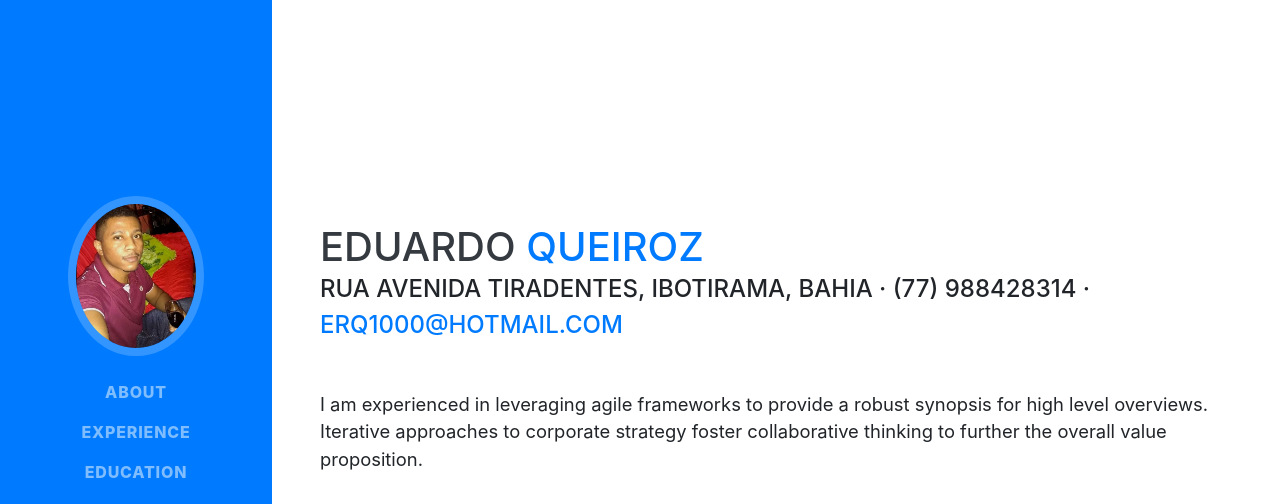
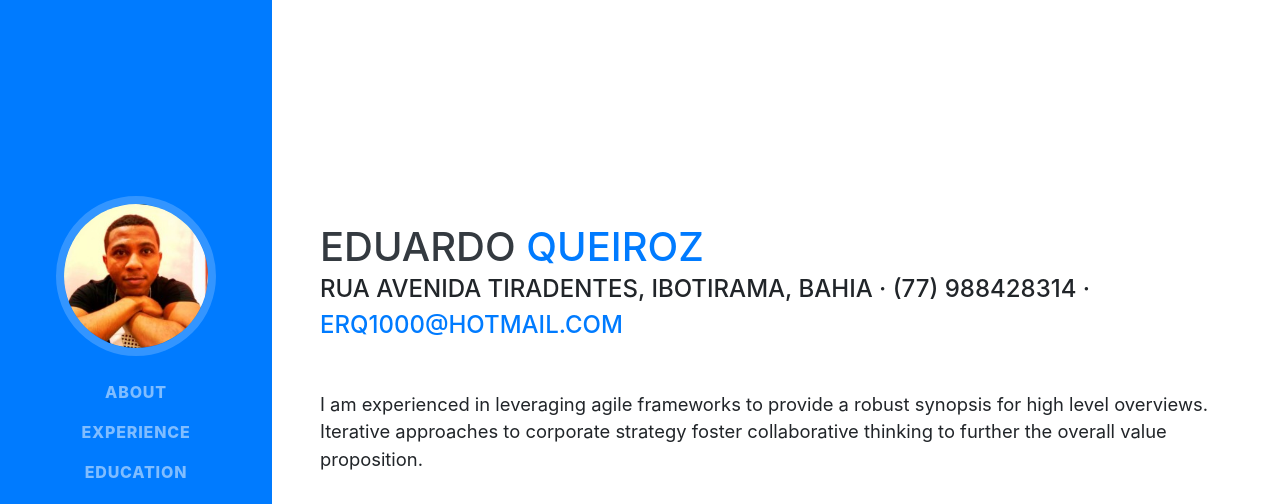
Before and after one commit to erq1000/erq1000.github.io, a website with bundled scripts: page index.html in a window 1280 px wide. Shown: the top 504 px of the page. Built offline with nearby package versions, Linux system fonts and the light colour scheme; a web font is replaced by a local one.

Commit message:
alteração da foto do perfil

```diff
--- a/index.html
+++ b/index.html
@@ -29,7 +29,7 @@
     <a class="navbar-brand js-scroll-trigger" href="#page-top">
       <span class="d-block d-lg-none">Eduardo Queiroz</span>
       <span class="d-none d-lg-block">
-        <img class="img-fluid img-profile rounded-circle mx-auto mb-2" src="img/profile_du.jpg" alt="imagem de Eduardo Queiroz na sala da casa">
+        <img class="img-fluid img-profile rounded-circle mx-auto mb-2" src="img/profile.jpg" alt="imagem de Eduardo Queiroz na sala da casa">
       </span>
     </a>
     <button class="navbar-toggler" type="button" data-toggle="collapse" data-target="#navbarSupportedContent" aria-controls="navbarSupportedContent" aria-expanded="false" aria-label="Toggle navigation">
```
Also changed, not shown: img/profile.jpg (added).
